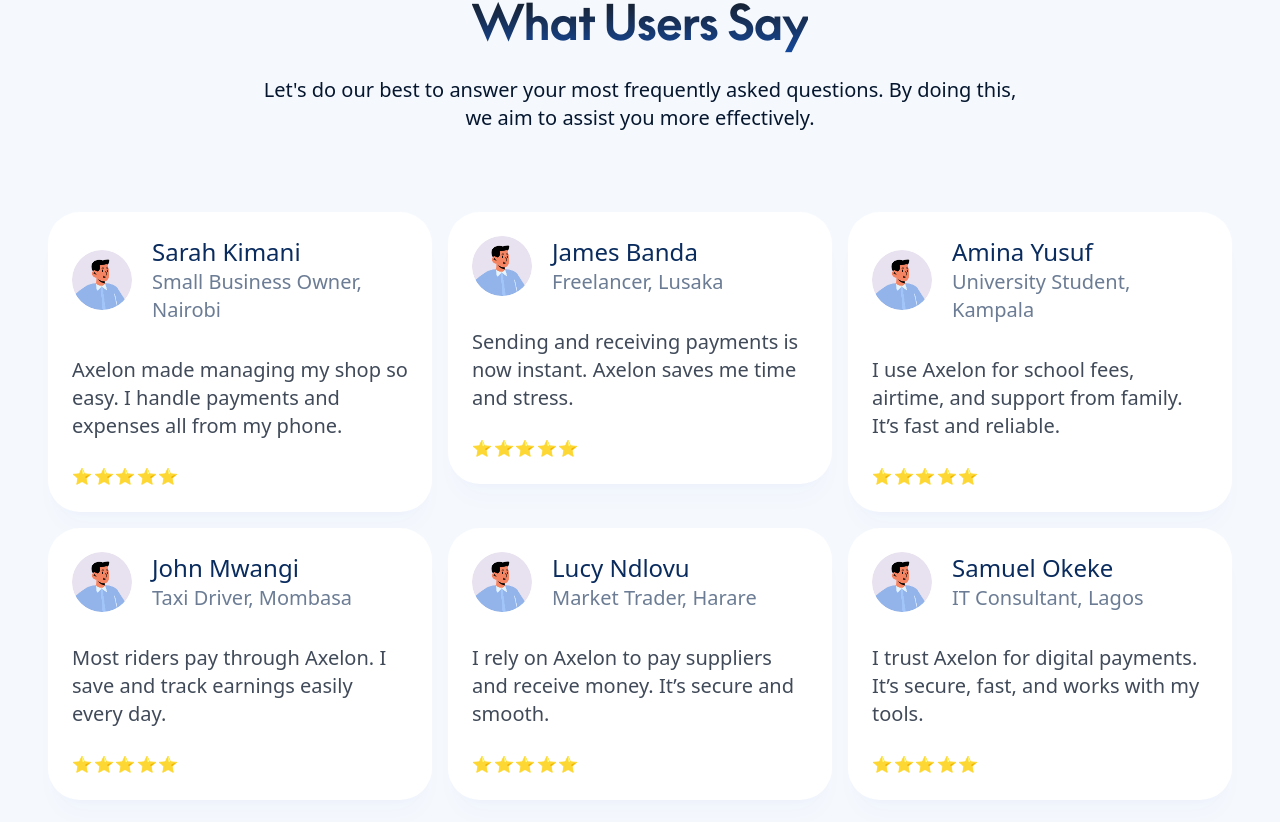
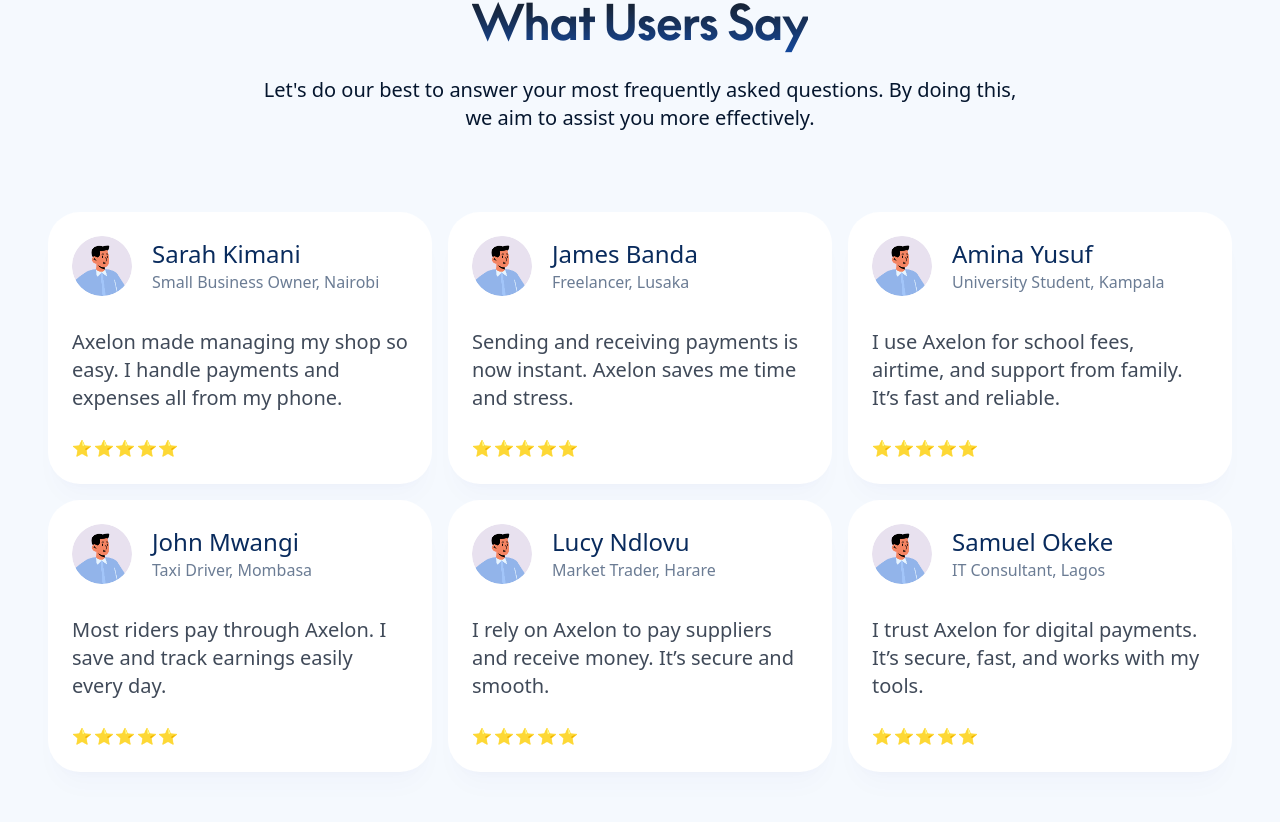
Before and after one commit to designkreativ/axelon-money, a Next.js app: page / in a window 1280 px wide. Shown: the part 4812-5634 px from the top of the page. Built offline with nearby package versions, Linux system fonts and the light colour scheme.

Commit message:
testimonials update

```diff
--- a/src/components/testimonials/Testimonial.tsx
+++ b/src/components/testimonials/Testimonial.tsx
@@ -27,7 +27,7 @@
                   <h4 className="text-xl sm:text-2xl font-medium text-[var(--primary-20)]">
                     {props.name}
                   </h4>
-                  <p className="text-l sm:text-xl text-[var(--shades-50)]">
+                  <p className="text-l text-[var(--shades-50)]">
                     {props.title}
                   </p>
                 </div>
```
